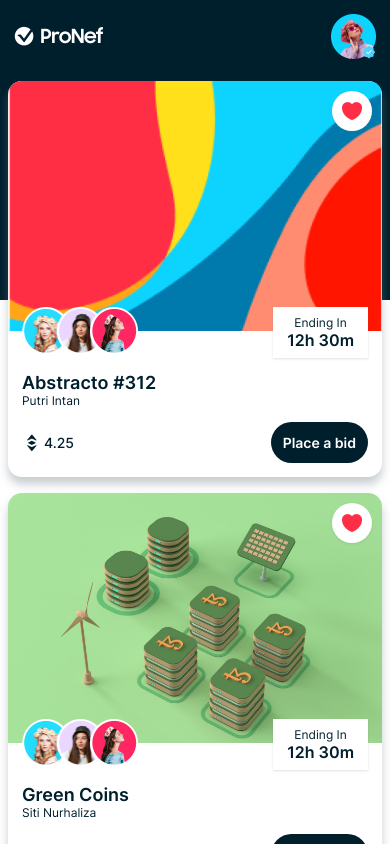
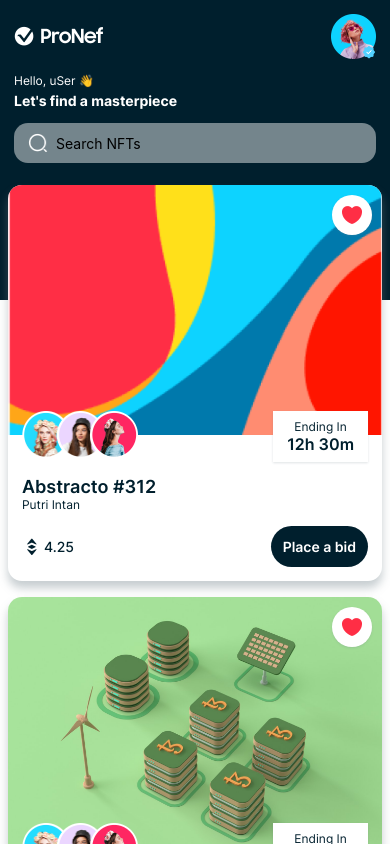
Before and after one commit to RSimmz98/nft-app, a React Native app: screen /Home in a window 390 px wide. Shown: the top 844 px of the page. Built offline with nearby package versions, Linux system fonts and the light colour scheme.

Commit message:
completed the header component🛴

```diff
--- a/components/HomeHeader.js
+++ b/components/HomeHeader.js
@@ -3,7 +3,7 @@
 
  import { COLORS, FONTS, SIZES, assets } from '../constants';
 
-  const HomeHeader = () =>{
+  const HomeHeader = ({onSearch}) =>{
     return (
     <View style={{
        backgroundColor: COLORS.primary,
@@ -33,6 +33,37 @@
             />
         </View>
       </View>
+        <View style={{ marginVertical: SIZES.font }}>
+        <Text style={{ fontFamily: FONTS.regular, fontSize: SIZES.small,
+        color: COLORS.white}}>
+        Hello, uSer 👋
+        </Text>
+      <Text style={{ fontFamily: FONTS.bold, fontSize: SIZES.Large,
+        color: COLORS.white, marginTop: SIZES.base /2}}>
+        Let's find a masterpiece
+        </Text>
+      </View>
+        <View
+          style={{
+          width: '100%',
+          borderRadius: SIZES.font,
+          backgroundColor: COLORS.gray,
+          flexDirection: 'row',
+          alignItems: 'center',
+          paddingHorizontal: SIZES.font,
+          paddingVertical: SIZES.small -2
+        }}>
+          <Image
+            source={assets.search}
+            resizeMode="contain"
+            style={{ width: 20, height: 20, marginRight: SIZES.base}}
+          />
+          <TextInput
+            placeholder="Search NFTs"
+            style={{ flex: 1}}
+            onchangeText={() => {onSearch}}
+          />
+      </View>
     </View>
     )
 }
```
